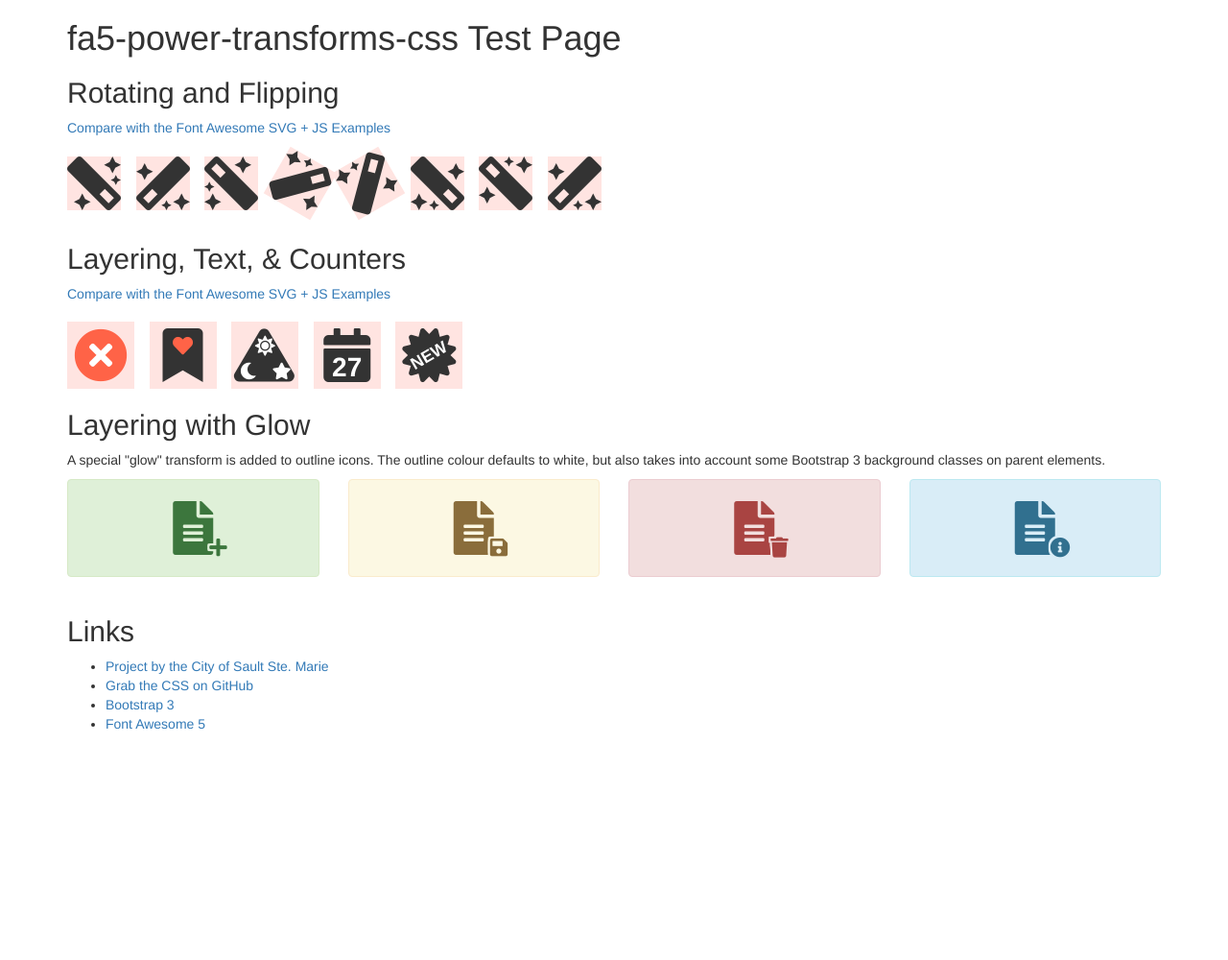
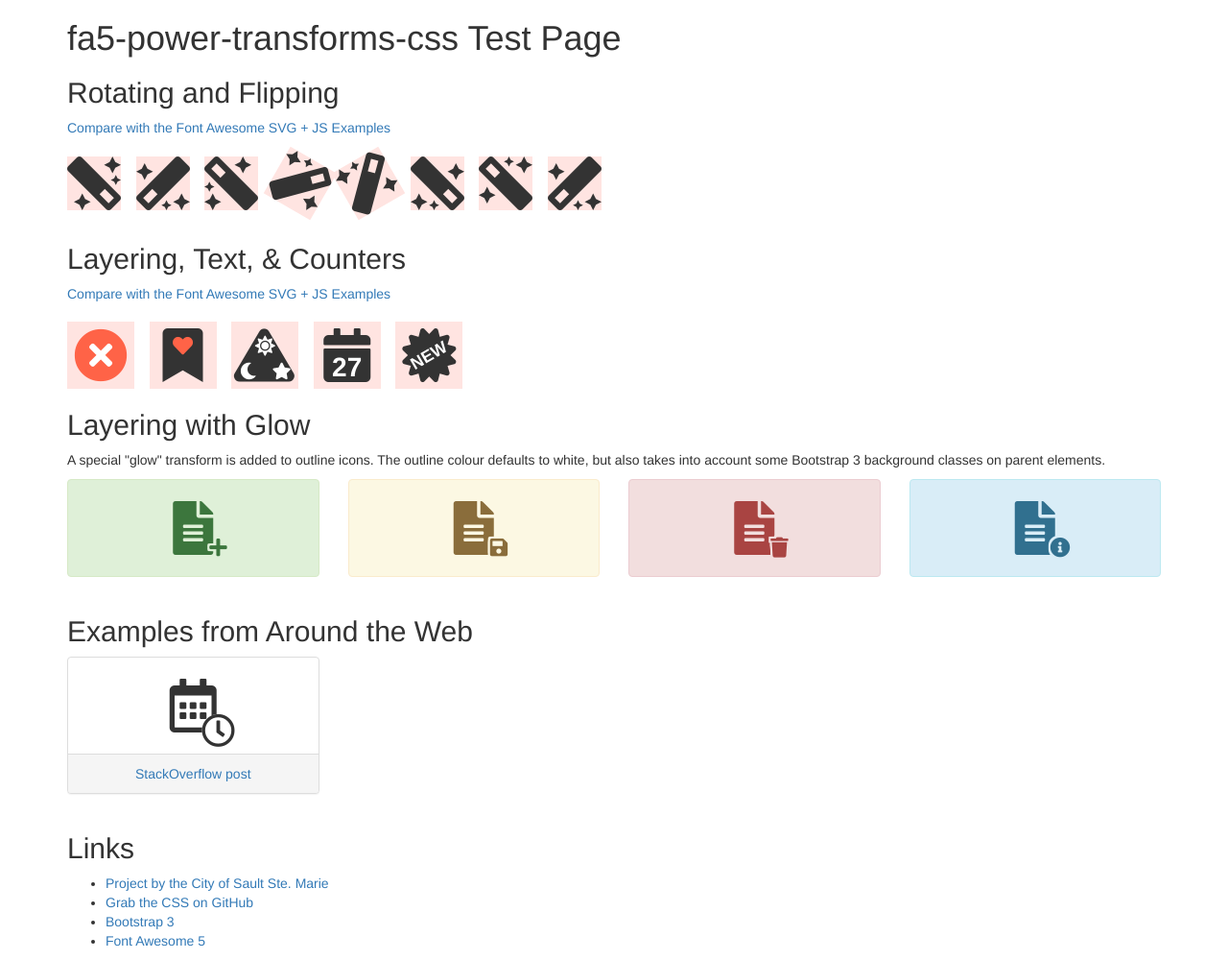
Before and after one commit to cityssm/fa5-power-transforms-css, a plain HTML site: page index.htm in a window 1280 px wide. Shown: the whole page at 96% size. Before the commit the page ends 800 px from the top, so only its background shows below. Drawn offline with nearby package versions, Linux system fonts and the light colour scheme.

Commit message:
Added examples from around the web
Looking at other's creativity, and if it works for CSS

```diff
--- a/index.htm
+++ b/index.htm
@@ -110,6 +110,30 @@
         </div>
       </div>
 
+      <h2>Examples from Around the Web</h2>
+
+      <div class="row">
+        <div class="col-sm-3">
+          <div class="panel panel-default">
+            <div class="panel-body">
+              <div class="text-center">
+                <span class="fa-layers fa-4x">
+                  <i class="far fa-calendar-alt"></i>
+                  <i class="fas fa-circle" style="color:white" data-fa-transform="shrink-6 down-6 right-6"></i>
+                  <i class="far fa-clock" data-fa-transform="shrink-6 down-6 right-6"></i>
+                </span>
+              </div>
+            </div>
+            <div class="panel-footer text-center">
+              <a href="https://stackoverflow.com/questions/49769790/font-awesomes-js-5-fill-empty-parts-on-stacked-icons">StackOverflow post</a>
+            </div>
+          </div>
+        </div>
+      </div>
+
+      <p>
+      </p>
+
       <h2>Links</h2>
 
       <ul>
```
